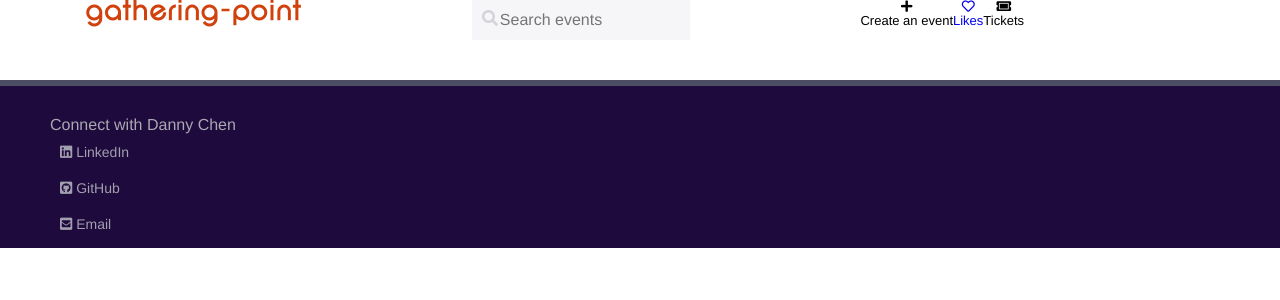
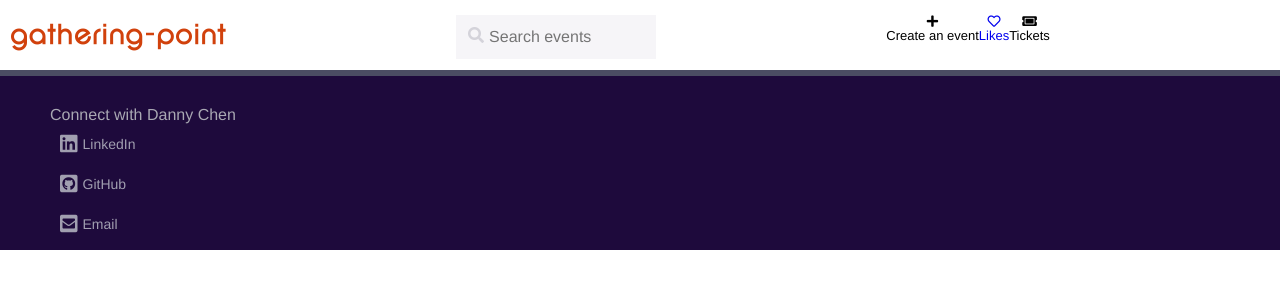
Before and after one commit to dchen284/gathering-point-solo, a React (Create React App) app in the folder frontend/: page /test in a window 1280 px wide. Shown: the top 300 px of the page. Built offline with nearby package versions, Linux system fonts and the light colour scheme; no server answers.

Commit message:
finish styling 404 and footer, start styling for navbar

```diff
--- a/frontend/src/components/Footer/Footer.css
+++ b/frontend/src/components/Footer/Footer.css
@@ -7,18 +7,24 @@
     height: 100%;
 }
 
-.footer--container {
-    display: flex;
-    flex-direction: column;
-}
 
 .footer a {
+    display: flex;
     color: #a19fb0;
     font-size: 14px;
     margin-left: 60px;
     margin-top: 10px;
     margin-bottom: 10px;
-    width: 80px;
+    width: min-content;
+}
+
+.footer i {
+    font-size: 20px;
+}
+
+.footer text {
+    margin-left: 5px;
+    margin-top: 2px;
 }
 
 .footer--title {
--- a/frontend/src/components/Footer/Footer.js
+++ b/frontend/src/components/Footer/Footer.js
@@ -1,3 +1,4 @@
+
 import './Footer.css';
 
 export default function Footer() {
@@ -5,13 +6,16 @@ export default function Footer() {
         <div className='footer'>
                 <div className='footer--title'>Connect with Danny Chen</div>
                 <a href={'https://www.linkedin.com/in/danny-chen-b2963110b'}>
-                    <i className="fab fa-linkedin" /> LinkedIn
+                    <i className="fab fa-linkedin" />
+                    <text>LinkedIn</text>
                 </a>
                 <a href={'https://www.github.com/dchen284'}>
-                    <i className="fab fa-github-square" /> GitHub
+                    <i className="fab fa-github-square" />
+                    <text>GitHub</text>
                 </a>
                 <a href={'mailto:dchen284@gmail.com'}>
-                    <i className="fas fa-envelope-square" /> Email
+                    <i className="fas fa-envelope-square" />
+                    <text>Email</text>
                 </a>
         </div>
     )
--- a/frontend/src/components/Navigation/Navigation.css
+++ b/frontend/src/components/Navigation/Navigation.css
@@ -3,9 +3,12 @@
 .nav {
     background-color: white;
     display: flex;
-    justify-content: space-around;
+    justify-content: space-between;
     align-content: center;
-    padding: 0px;
+    box-sizing: border-box;
+    margin-top: 15px;
+    margin-bottom: 15px;
+    padding-inline-start: 0px;
 }
 
 
@@ -28,12 +31,11 @@
 .nav__logo {
     display: flex;
     justify-content: flex-start;
-    align-content: center;
-
+    align-self: center;
+    margin-left: 10px;
 }
 
 .nav__logo__text {
-
     display: flex;
     justify-content: flex-start;
     align-content: center;
@@ -43,7 +45,16 @@
     font-family: "SF New Republic Bold", sans-serif;
 }
 
+.nav__search-container {
+    display: flex;
+    justify-content: flex-start;
+    align-self: center;
+}
+
 .nav__search {
+    box-sizing: border-box;
+    width: 200px;
+    border: 2px #F6F5F8 solid;
     background-color: #F6F5F8;
     color: #D4D3DA;
     display: flex;
@@ -51,15 +62,18 @@
 }
 
 .nav__search--border_on_focus {
+    box-sizing: border-box;
     border: 2px blue solid;
 }
 
 .nav__search--box {
+    box-sizing: border-box;
     border: none;
     background-color: #F6F5F8;
     color: black;
     font-size: 16px;
     outline: none;
+    margin-left: 3px;
 }
 
 /*
--- a/frontend/src/components/Navigation/Navigation.js
+++ b/frontend/src/components/Navigation/Navigation.js
@@ -47,7 +47,7 @@ function Navigation({ isLoaded }){
           <div className='nav__logo__text'>gathering-point</div>
         </NavLink>
       </li>
-      <li>
+      <li className='nav__search-container'>
         <SearchBar />
         {/* <div className={focusOnSearch ? 'nav__search nav__search--border_on_focus' : 'nav__search'}>
           <i className="fas fa-search"></i>
--- a/frontend/src/components/NotFound404/NotFound404.css
+++ b/frontend/src/components/NotFound404/NotFound404.css
@@ -9,15 +9,19 @@
     color: #faea11;
     display: flex;
     justify-content: center;
+    margin-top: 50px;
+    margin-bottom: 10px;
 }
 
 .not-found--whoops {
     font-size: 3.5rem;
     line-height: 4rem;
-    font-weight: bolder;
+    font-weight: 900;
     display: flex;
     justify-content: center;
     text-align: center;
+    margin-top: 10px;
+    margin-bottom: 10px;
 }
 
 .not-found--directions {
@@ -25,9 +29,21 @@
     line-height: 2rem;
     display: flex;
     justify-content: center;
+    margin-top: 10px;
+    margin-bottom: 10px;
+}
+
+.not-found--directions a:hover {
+    text-decoration: underline;
+}
+
+.not-found--directions span {
+    white-space: pre;
 }
 
 .not-found--buttons {
     display: flex;
     justify-content: center;
+    margin-top: 10px;
+    margin-bottom: 30px;
 }
--- a/frontend/src/components/NotFound404/NotFound404.js
+++ b/frontend/src/components/NotFound404/NotFound404.js
@@ -30,7 +30,8 @@ export default function NotFound404() {
                 Whoops, the page or event you are looking for was not found.
             </p>
             <p className='not-found--directions'>
-                If you feel this message is in error, please let us know.
+                <span>If you feel this message is in error, please </span>
+                <a href="mailto:dchen284@gmail.com">let us know</a>.
             </p>
             <div className='not-found--buttons'>
                 <button
--- a/frontend/src/index.css
+++ b/frontend/src/index.css
@@ -7,6 +7,7 @@
 
 button {
     font-family: 'Helvetica', sans-serif;
+    font-size: 15px;
     height: 44px;
     padding: 0 30px;
     box-sizing: border-box;
@@ -31,7 +32,7 @@ button {
 
 .page-wrapper {
     display: grid;
-    grid-template-rows: 80px 1fr 200px;
+    grid-template-rows: 70px 1fr 200px;
 
 }
 
```
